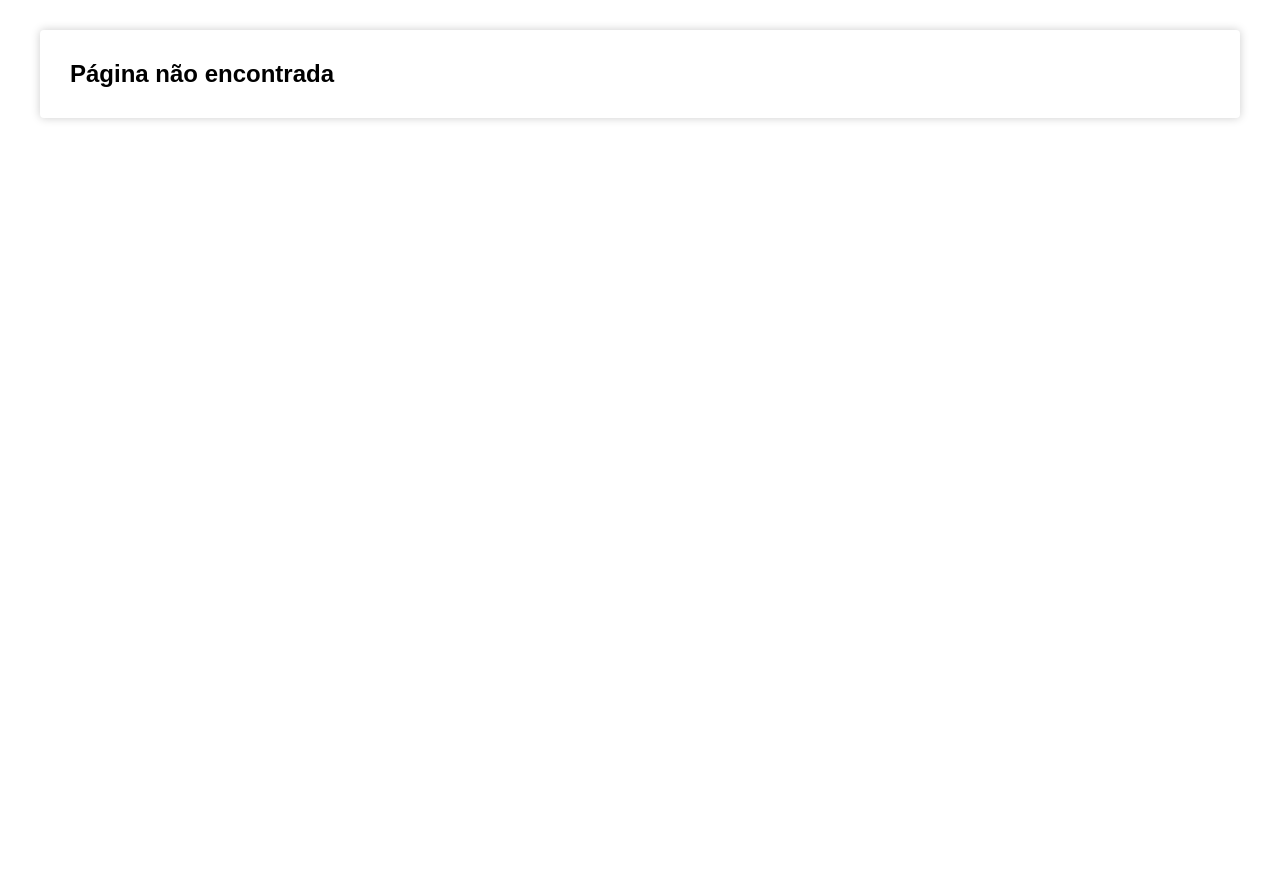
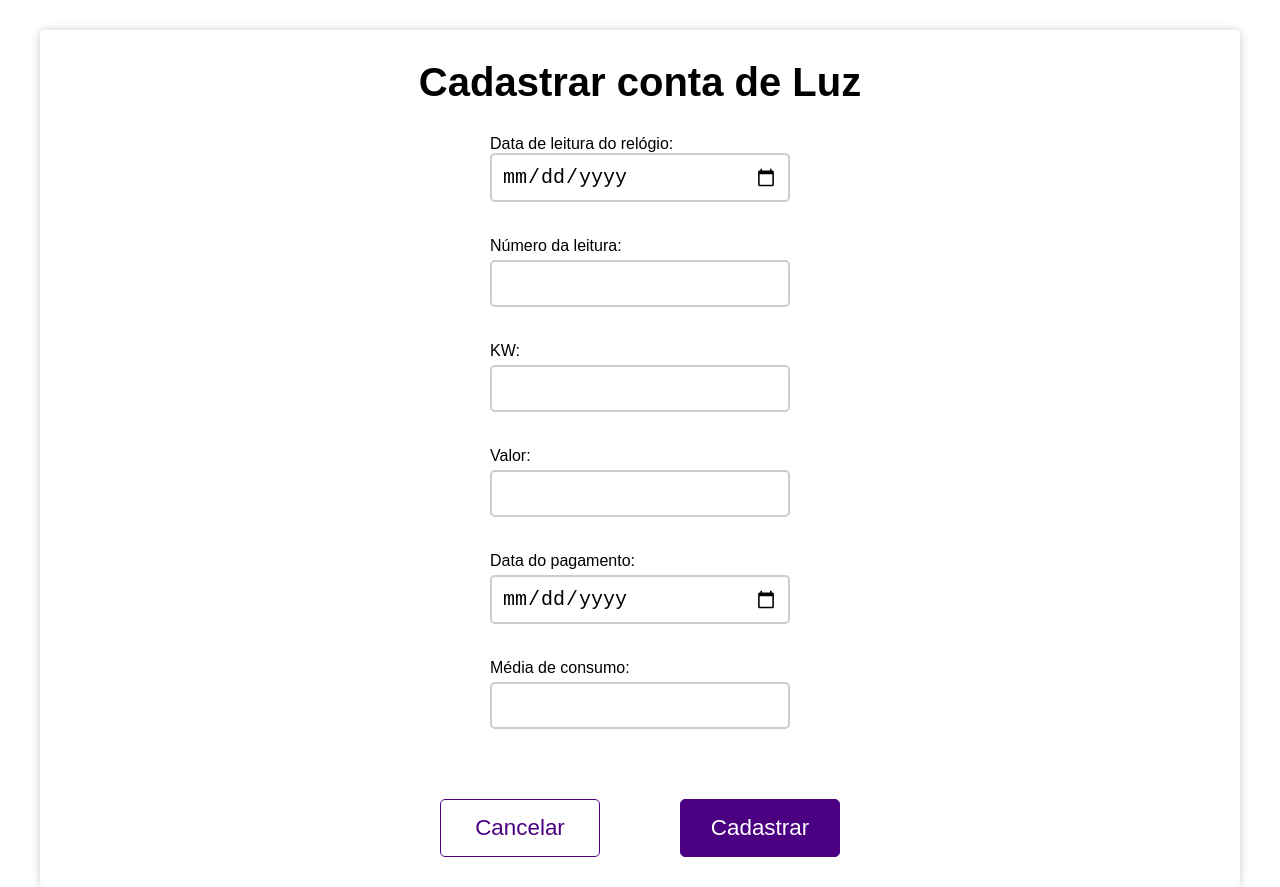
Before and after one commit to vitormcferreira/5PJS-ativ-conta-de-luz-frontend, a React (Create React App) app: page /detalhes/1 in a window 1280 px wide. Before the commit the page ends 830 px from the top, so only its background shows below. Built offline with nearby package versions, Linux system fonts and the light colour scheme.

Commit message:
copiar CadastrarConta para EditarConta

```diff
--- /dev/null
+++ b/src/pages/EditarConta/index.js
@@ -0,0 +1,150 @@
+/* eslint-disable jsx-a11y/label-has-associated-control */
+import React from 'react';
+import { toast } from 'react-toastify';
+import { get } from 'lodash';
+import {
+  Container,
+  Input,
+  Title,
+  LightButton,
+  DarkButton,
+  Message,
+} from '../../styles/GlobalStyles';
+import { CadastrarContaContainer, Form } from './styled';
+
+import history from '../../services/history';
+import axios from '../../services/axios';
+
+export default function EditarConta(props) {
+  const [dataLeituraRelogio, setDataLeituraRelogio] = React.useState('');
+  const [numeroLeitura, setNumeroLeitura] = React.useState('');
+  const [kw, setKw] = React.useState('');
+  const [valor, setValor] = React.useState('');
+  const [dataPagamento, setDataPagamento] = React.useState('');
+  const [mediaConsumo, setMediaConsumo] = React.useState('');
+
+  const [dataLeituraRelogioErrors, setDataLeituraRelogioErrors] =
+    React.useState([]);
+  const [numeroLeituraErrors, setNumeroLeituraErrors] = React.useState([]);
+  const [kwErrors, setKwErrors] = React.useState([]);
+  const [valorErrors, setValorErrors] = React.useState([]);
+  const [dataPagamentoErrors, setDataPagamentoErrors] = React.useState([]);
+  const [mediaConsumoErrors, setMediaConsumoErrors] = React.useState([]);
+
+  const handleCancelar = () => {
+    const prevPath = get(props, 'location.state.prevPath', '/');
+    history.push(prevPath);
+  };
+
+  const handleCadastrar = async (e) => {
+    e.preventDefault();
+
+    const salvaErrors = (errors) => {
+      setDataLeituraRelogioErrors(get(errors, 'data_leitura_relogio', []));
+      setNumeroLeituraErrors(get(errors, 'numero_leitura', []));
+      setKwErrors(get(errors, 'kw', []));
+      setValorErrors(get(errors, 'valor', []));
+      setDataPagamentoErrors(get(errors, 'data_pagamento', []));
+      setMediaConsumoErrors(get(errors, 'media_consumo', []));
+    };
+
+    try {
+      await axios.post('contas/', {
+        data_leitura_relogio: dataLeituraRelogio,
+        numero_leitura: numeroLeitura,
+        kw,
+        valor,
+        data_pagamento: dataPagamento,
+        media_consumo: mediaConsumo,
+      });
+      toast.success('Conta cadastrada com sucesso');
+      salvaErrors([]);
+    } catch (err) {
+      salvaErrors(err.response.data);
+    }
+  };
+
+  const exibeErrors = (fieldErrors) =>
+    fieldErrors.map((el) => (
+      <Message key={el} className="error">
+        {el}
+      </Message>
+    ));
+
+  return (
+    <Container>
+      <CadastrarContaContainer>
+        <Title>Cadastrar conta de Luz</Title>
+        <Form>
+          <div className="fields">
+            <div>
+              <label htmlFor="data_leitura_relogio">
+                Data de leitura do relógio:
+              </label>
+              {exibeErrors(dataLeituraRelogioErrors)}
+              <Input
+                type="date"
+                name="data_leitura_relogio"
+                id="data_leitura_relogio"
+                onChange={(e) => setDataLeituraRelogio(e.target.value)}
+              />
+            </div>
+
+            <label htmlFor="numero_leitura">Número da leitura:</label>
+            {exibeErrors(numeroLeituraErrors)}
+            <Input
+              type="number"
+              name="numero_leitura"
+              id="numero_leitura"
+              onChange={(e) => setNumeroLeitura(e.target.value)}
+            />
+
+            <label htmlFor="kw">KW:</label>
+            {exibeErrors(kwErrors)}
+            <Input
+              type="number"
+              name="kw"
+              id="kw"
+              onChange={(e) => setKw(e.target.value)}
+            />
+
+            <label htmlFor="valor">Valor:</label>
+            {exibeErrors(valorErrors)}
+            <Input
+              type="number"
+              name="valor"
+              id="valor"
+              onChange={(e) => setValor(e.target.value)}
+            />
+
+            <label htmlFor="data_pagamento">Data do pagamento:</label>
+            {exibeErrors(dataPagamentoErrors)}
+            <Input
+              type="date"
+              name="data_pagamento"
+              id="data_pagamento"
+              onChange={(e) => setDataPagamento(e.target.value)}
+            />
+
+            <label htmlFor="media_consumo">Média de consumo:</label>
+            {exibeErrors(mediaConsumoErrors)}
+            <Input
+              type="number"
+              name="media_consumo"
+              id="media_consumo"
+              onChange={(e) => setMediaConsumo(e.target.value)}
+            />
+          </div>
+          <div className="buttons">
+            <LightButton type="reset" onClick={handleCancelar}>
+              Cancelar
+            </LightButton>
+            <DarkButton type="submit" onClick={handleCadastrar}>
+              Cadastrar
+            </DarkButton>
+          </div>
+        </Form>
+      </CadastrarContaContainer>
+    </Container>
+  );
+}
--- /dev/null
+++ b/src/pages/EditarConta/styled.js
@@ -0,0 +1,40 @@
+import styled from 'styled-components';
+
+export const CadastrarContaContainer = styled.section`
+  display: flex;
+  flex-direction: column;
+  align-items: center;
+`;
+
+export const Form = styled.form`
+  display: grid;
+  gap: 40px;
+  width: 400px;
+  justify-items: center;
+
+  .fields {
+    display: flex;
+    flex-direction: column;
+    max-width: 300px;
+    gap: 5px;
+
+    input:focus {
+      box-shadow: 0 0 10px rgba(0, 0, 0, 0.2);
+    }
+
+    input {
+      width: 100%;
+      margin-bottom: 30px;
+    }
+  }
+
+  .buttons {
+    width: 100%;
+    display: flex;
+    justify-content: space-between;
+
+    button {
+      width: 40%;
+    }
+  }
+`;
--- a/src/routes/index.js
+++ b/src/routes/index.js
@@ -1,6 +1,7 @@
 import React from 'react';
 import { Switch, Route } from 'react-router-dom';
 import CadastrarConta from '../pages/CadastrarConta';
+import EditarConta from '../pages/EditarConta';
 
 import Index from '../pages/Index';
 import Page404 from '../pages/Page404';
@@ -10,6 +11,7 @@ export default function Routes() {
     <Switch>
       <Route exact path="/" component={Index} />
       <Route exact path="/cadastrar/" component={CadastrarConta} />
+      <Route exact path="/detalhes/:id/" component={EditarConta} />
       <Route path="*" component={Page404} />
     </Switch>
   );
```
